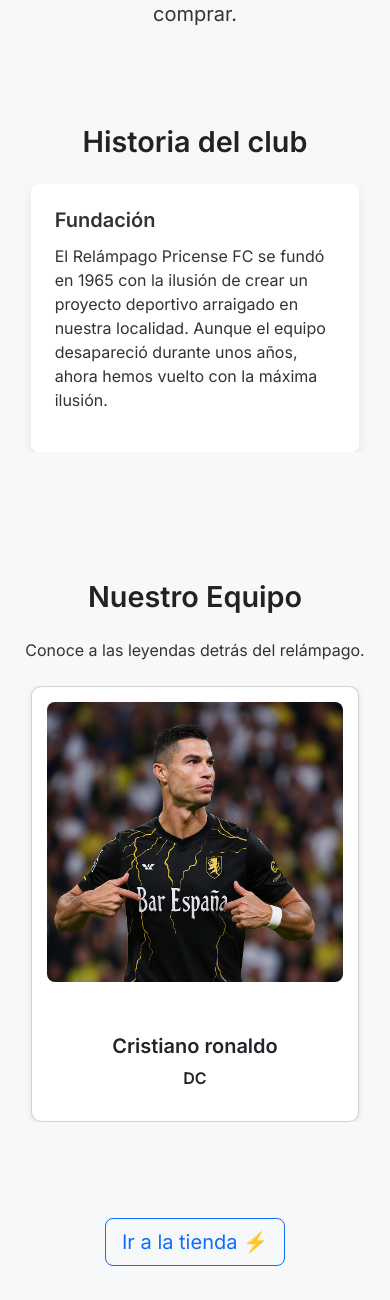
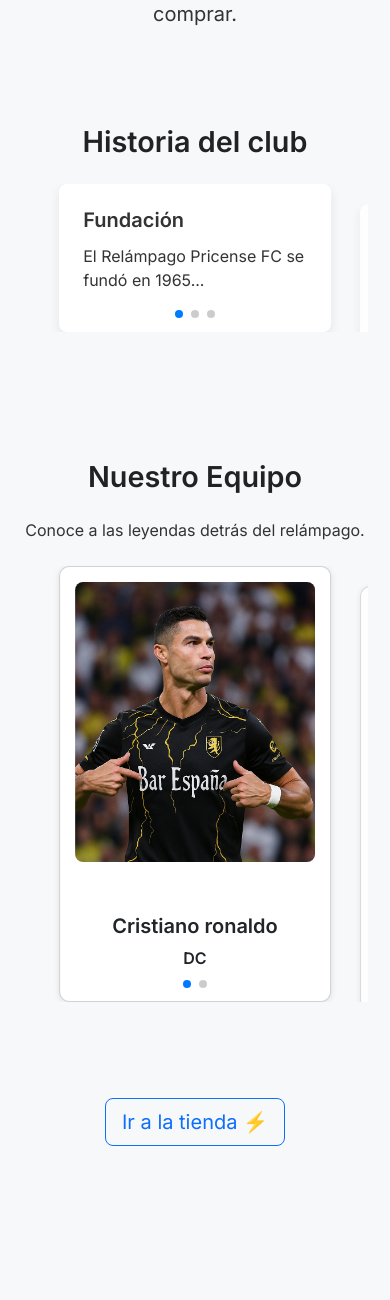
Before and after one commit to Alvarciu/WEB-Relampago-Pricense-, a Django app: page / in a window 390 px wide. Shown: the part 399-1699 px from the top of the page. After the commit the page ends 1545 px from the top, so only its background shows below. Run offline with Django 5.2, Linux system fonts and the light colour scheme; data comes from the database, SQL or seed files in the repository; both versions use the stored data as it was after the commit; some libraries are stand-ins or nearby versions.

Commit message:
Carrusel bien

```diff
--- a/relampagoweb/templates/Inicio.html
+++ b/relampagoweb/templates/Inicio.html
@@ -2,28 +2,20 @@
 {% load static %}
 
 {% block extra_head %}
-  <!-- Swiper CSS -->
-  <link
-    rel="stylesheet"
-    href="https://cdn.jsdelivr.net/npm/swiper@11/swiper-bundle.min.css"
-  />
-
-  <!-- CSS Historia & Equipo + breakpoint grid -->
+  <link rel="stylesheet" href="https://cdn.jsdelivr.net/npm/swiper@11/swiper-bundle.min.css" />
   <style>
-    /* Historia del club */
     .historia-card {
       background: #fff;
       border-radius: 8px;
       box-shadow: 0 4px 12px rgba(0,0,0,0.08);
       padding: 1.5rem;
       margin-bottom: 1rem;
+      transition: transform 0.3s ease, opacity 0.3s ease;
     }
     .historia-card h5 {
       font-weight: 600;
       margin-bottom: .75rem;
     }
-
-    /* Jugadores */
     .equipo-card .jugador-img {
       width: 100%;
       height: 280px;
@@ -35,14 +27,9 @@
     .equipo-card .card-text {
       font-weight: bold;
     }
-
-    /* -------------------------------
-       POR DEFECTO: grid visible, swiper oculto
-       ------------------------------- */
     .carrusel-mobile { display: none; }
     .carrusel-desktop { display: block; }
 
-    /* Desktop/tablet >576px: grid en flex de 3 columnas */
     @media (min-width: 577px) {
       .carrusel-desktop {
         display: flex !important;
@@ -50,29 +37,46 @@
         justify-content: space-between;
         gap: 1.5rem;
       }
-      /* Dentro del grid, cada card ocupa ~32% */
       .carrusel-desktop > .historia-card,
       .carrusel-desktop > .card.equipo-card {
         flex: 0 0 32%;
       }
     }
 
-    /* Móvil ≤576px: swipers visibles, grid oculto */
     @media (max-width: 576px) {
       .carrusel-mobile { display: block; }
       .carrusel-desktop { display: none; }
 
-      /* Ajustes swiper móvil */
-      .swiper-slide { display: flex; justify-content: center; }
-      .historia-card,
-      .card.equipo-card { width: 95%; max-width: 350px; margin: auto; }
-      .swiper-pagination { margin-top: 20px; }
+      .swiper-slide {
+        display: flex;
+        justify-content: center;
+      }
+
+      .swiper-slide .historia-card,
+      .swiper-slide .equipo-card {
+        width: 95%;
+        max-width: 350px;
+        margin: auto;
+        transform: translateY(20px);
+        opacity: 0.8;
+        transition: transform 0.3s ease, opacity 0.3s ease;
+      }
+
+      .swiper-slide.is-centered .historia-card,
+      .swiper-slide.is-centered .equipo-card {
+        transform: translateY(0);
+        opacity: 1;
+        z-index: 2;
+      }
+
+      .swiper-pagination {
+        margin-top: 20px;
+      }
     }
   </style>
 {% endblock %}
 
 {% block content %}
-  <!-- Hero / Bienvenida -->
 <section class="container py-5 text-center">
   {% if user.is_authenticated %}
     <h2 class="display-4">¡Bienvenido, {{ user.name }}!</h2>
@@ -87,58 +91,26 @@
   {% endif %}
 </section>
 
-  <!-- Historia del club -->
 <section class="container mb-5">
   <h3 class="titulo-seccion text-center mb-4">Historia del club</h3>
-
-    <!-- Swiper móvil -->
   <div class="swiper historia-swiper carrusel-mobile">
     <div class="swiper-wrapper">
-        <div class="swiper-slide">
-          <div class="historia-card">
-            <h5>Fundación</h5>
-            <p>El Relámpago Pricense FC se fundó en 1965 con la ilusión de crear un proyecto deportivo arraigado en nuestra localidad. Aunque el equipo desapareció durante unos años, ahora hemos vuelto con la máxima ilusión.</p>
-          </div>
-        </div>
-        <div class="swiper-slide">
-          <div class="historia-card">
-            <h5>Equipo Actualmente</h5>
-            <p>Desde la temporada pasada, año donde el equipo volvió a surgir, competimos en la Liga Local Diputación Aficionado de fútbol sala (Grupo Bronce). Esta temporada luchamos por el ansiado ascenso al Grupo Plata.</p>
-          </div>
-        </div>
-        <div class="swiper-slide">
-          <div class="historia-card">
-            <h5>Actividades Importantes</h5>
-            <p>Además de competir, organizamos el Torneo de Fútbol Sala de Priego. Llevamos dos ediciones y este año os esperamos el 8 y 9 de agosto en el IES Diego Jesús Jiménez para la III edición.</p>
-          </div>
-        </div>
+      <div class="swiper-slide"><div class="historia-card"><h5>Fundación</h5><p>El Relámpago Pricense FC se fundó en 1965...</p></div></div>
+      <div class="swiper-slide"><div class="historia-card"><h5>Equipo Actualmente</h5><p>Desde la temporada pasada...</p></div></div>
+      <div class="swiper-slide"><div class="historia-card"><h5>Actividades Importantes</h5><p>Organizamos el Torneo de...</p></div></div>
     </div>
     <div class="swiper-pagination"></div>
   </div>
-
-    <!-- Grid desktop/tablet -->
   <div class="carrusel-desktop">
-      <div class="historia-card">
-        <h5>Fundación</h5>
-        <p>El Relámpago Pricense FC se fundó en 1965 con la ilusión de crear un proyecto deportivo arraigado en nuestra localidad. Aunque el equipo desapareció durante unos años, ahora hemos vuelto con la máxima ilusión.</p>
-      </div>
-      <div class="historia-card">
-        <h5>Equipo Actualmente</h5>
-        <p>Desde la temporada pasada, año donde el equipo volvió a surgir, competimos en la Liga Local Diputación Aficionado de fútbol sala (Grupo Bronce). Esta temporada luchamos por el ansiado ascenso al Grupo Plata.</p>
-      </div>
-      <div class="historia-card">
-        <h5>Actividades Importantes</h5>
-        <p>Además de competir, organizamos el Torneo de Fútbol Sala de Priego. Llevamos dos ediciones y este año os esperamos el 8 y 9 de agosto en el IES Diego Jesús Jiménez para la III edición.</p>
-      </div>
+    <div class="historia-card"><h5>Fundación</h5><p>El Relámpago Pricense FC se fundó en 1965...</p></div>
+    <div class="historia-card"><h5>Equipo Actualmente</h5><p>Desde la temporada pasada...</p></div>
+    <div class="historia-card"><h5>Actividades Importantes</h5><p>Organizamos el Torneo de...</p></div>
   </div>
 </section>
 
-  <!-- Nuestro Equipo -->
 <section class="container seccion-equipo py-5">
   <h3 class="titulo-seccion text-center mb-4">Nuestro Equipo</h3>
   <p class="text-center mb-4">Conoce a las leyendas detrás del relámpago.</p>
-
-    <!-- Swiper móvil -->
   <div class="swiper equipo-swiper carrusel-mobile">
     <div class="swiper-wrapper">
       {% for jugador in jugadores %}
@@ -155,8 +127,6 @@
     </div>
     <div class="swiper-pagination"></div>
   </div>
-
-    <!-- Grid desktop/tablet -->
   <div class="carrusel-desktop">
     {% for jugador in jugadores %}
       <div class="card equipo-card h-100 text-center">
@@ -170,50 +140,55 @@
   </div>
 </section>
 
-  <!-- CTA -->
 <section class="container text-center py-5">
-    <a href="{% url 'tienda' %}" class="btn btn-lg btn-outline-primary">
-      Ir a la tienda ⚡
-    </a>
+  <a href="{% url 'tienda' %}" class="btn btn-lg btn-outline-primary">Ir a la tienda ⚡</a>
 </section>
 {% endblock %}
 
-{% block extra_js %}
-  <!-- Swiper JS -->
+{% block extra_swiper %}
 <script src="https://cdn.jsdelivr.net/npm/swiper@11/swiper-bundle.min.js"></script>
 <script>
-    function initSwiper(sel) {
-      return new Swiper(sel, {
+  function initSwiper(selector) {
+    const container = document.querySelector(selector);
+    if (!container) return null;
+
+    const paginationEl = container.querySelector('.swiper-pagination');
+    const slides = container.querySelectorAll('.swiper-slide');
+    if (slides.length < 2) return null;
+
+    return new Swiper(container, {
       slidesPerView: 1.2,
       spaceBetween: 15,
       centeredSlides: true,
       autoHeight: true,
       pagination: {
-          el: sel + ' .swiper-pagination',
+        el: paginationEl,
         clickable: true
       },
       on: {
         init() {
           this.slides.forEach(s => s.classList.remove('is-centered'));
-            this.slides[this.activeIndex].classList.add('is-centered');
+          this.slides[this.activeIndex]?.classList.add('is-centered');
         },
-          slideChange() {
+        slideChangeTransitionEnd() {
           this.slides.forEach(s => s.classList.remove('is-centered'));
-            this.slides[this.activeIndex].classList.add('is-centered');
+          this.slides[this.activeIndex]?.classList.add('is-centered');
         }
       }
     });
   }
 
-    let historiaSwiper, equipoSwiper;
+  let historiaSwiper = null;
+  let equipoSwiper = null;
+
   function actualizarSwipers() {
-      const móvil = window.innerWidth <= 576;
-      if (móvil) {
+    const esMovil = window.innerWidth <= 576;
+    if (esMovil) {
       if (!historiaSwiper) historiaSwiper = initSwiper('.historia-swiper');
-        if (!equipoSwiper)   equipoSwiper   = initSwiper('.equipo-swiper');
+      if (!equipoSwiper) equipoSwiper = initSwiper('.equipo-swiper');
     } else {
-        historiaSwiper?.destroy(); historiaSwiper = null;
-        equipoSwiper?.destroy();   equipoSwiper   = null;
+      if (historiaSwiper) { historiaSwiper.destroy(true, true); historiaSwiper = null; }
+      if (equipoSwiper)   { equipoSwiper.destroy(true, true);   equipoSwiper = null; }
     }
   }
 
```
Also changed, not shown: db.sqlite3, media/jugadores/ChatGPT_Image_13_jun_2025_13_40_30.png (added), media/jugadores/ChatGPT_Image_13_jun_2025_13_40_30_o9HmMMf.png (added), media/jugadores/ChatGPT_Image_13_jun_2025_13_44_35.png (added). Lines whose indentation alone changed are shown as unchanged.
